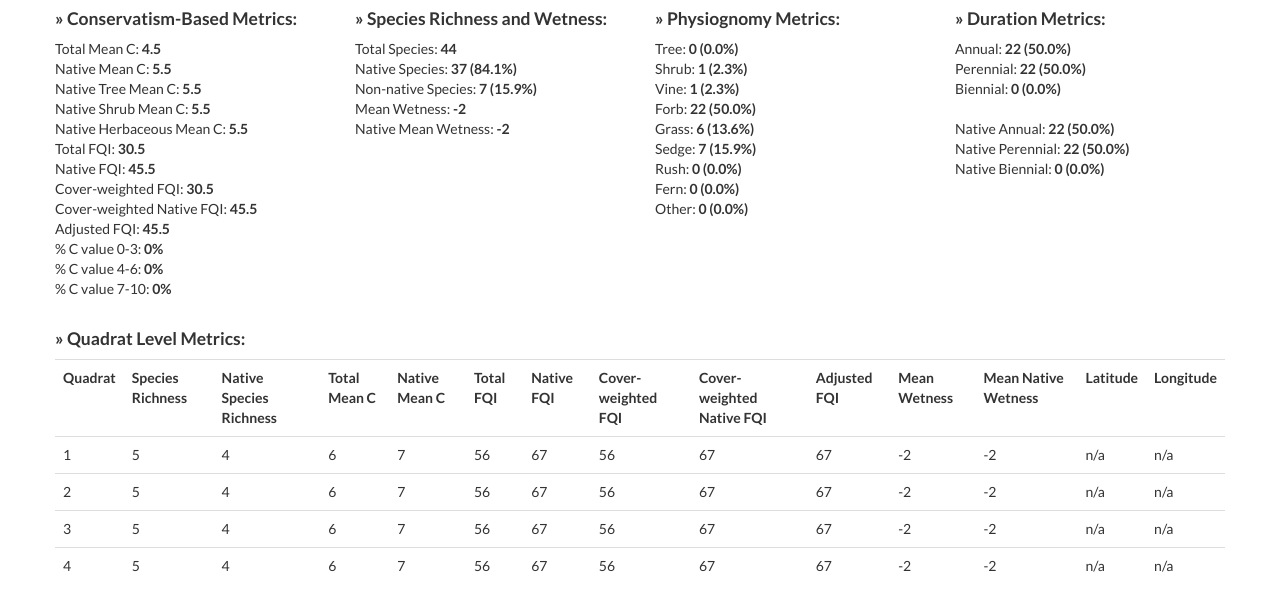
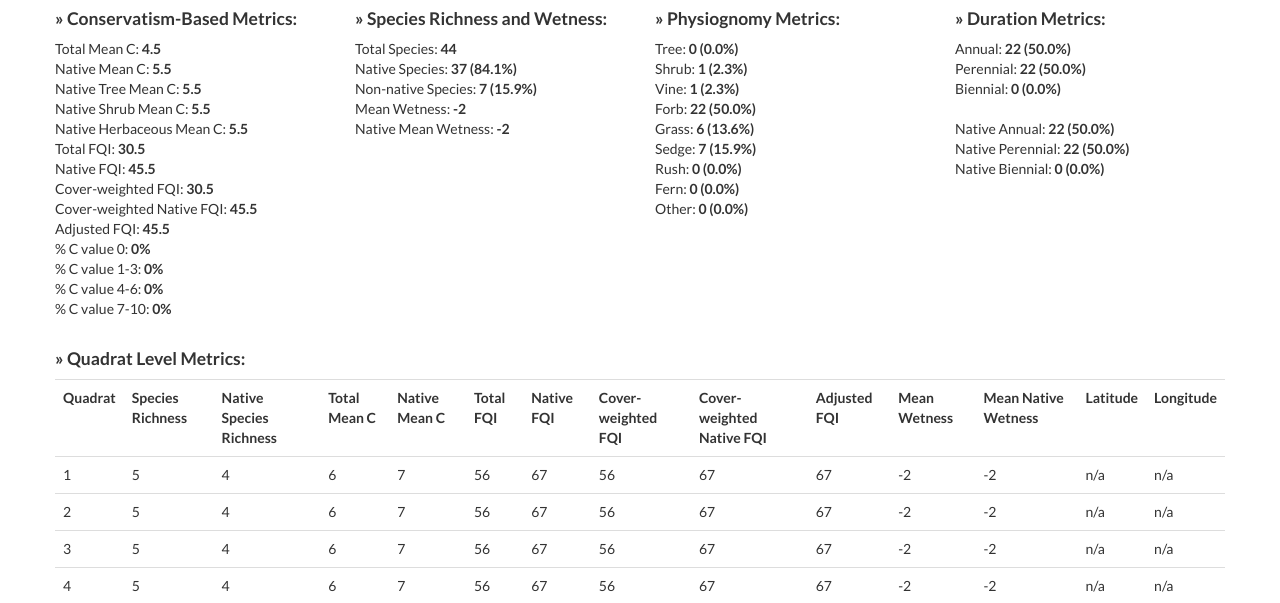
Before and after one commit to wf8/universalFQA, a PHP site: page /php/view_transect.php in a window 1280 px wide. Shown: the part 646-1249 px from the top of the page. Run offline with PHP 8.4, Linux system fonts and the light colour scheme; the visitor is signed in with stand-in values (Sample User, id 1).

Commit message:
changed wireframes to show different %C value catagories

```diff
--- a/php/view_inventory.php
+++ b/php/view_inventory.php
@@ -116,7 +116,8 @@ if (!$db_selected)
 					Total FQI: <strong>30.5</strong><br>
 					Native FQI: <strong>45.5</strong><br>
 					Adjusted FQI: <strong>45.5</strong><br>
-					% C value 0-3:  <strong>0%</strong><br>
+					% C value 0:  <strong>0%</strong><br>
+					% C value 1-3:  <strong>0%</strong><br>
 					% C value 4-6:  <strong>0%</strong><br>
 					% C value 7-10:  <strong>0%</strong><br>
 				</div>
--- a/php/view_public_inventory.php
+++ b/php/view_public_inventory.php
@@ -115,7 +115,8 @@ if (!$db_selected)
 					Total FQI: <strong>30.5</strong><br>
 					Native FQI: <strong>45.5</strong><br>
 					Adjusted FQI: <strong>45.5</strong><br>
-					% C value 0-3:  <strong>0%</strong><br>
+					% C value 0:  <strong>0%</strong><br>
+					% C value 1-3:  <strong>0%</strong><br>
 					% C value 4-6:  <strong>0%</strong><br>
 					% C value 7-10:  <strong>0%</strong><br>
 				</div>
--- a/php/view_public_transect.php
+++ b/php/view_public_transect.php
@@ -117,7 +117,8 @@ if (!$db_selected)
 					Cover-weighted FQI: <strong>30.5</strong><br>
 					Cover-weighted Native FQI: <strong>45.5</strong><br>
 					Adjusted FQI: <strong>45.5</strong><br>
-					% C value 0-3:  <strong>0%</strong><br>
+					% C value 0:  <strong>0%</strong><br>
+					% C value 1-3:  <strong>0%</strong><br>
 					% C value 4-6:  <strong>0%</strong><br>
 					% C value 7-10:  <strong>0%</strong><br>
 				</div>
--- a/php/view_transect.php
+++ b/php/view_transect.php
@@ -118,7 +118,8 @@ if (!$db_selected)
 					Cover-weighted FQI: <strong>30.5</strong><br>
 					Cover-weighted Native FQI: <strong>45.5</strong><br>
 					Adjusted FQI: <strong>45.5</strong><br>
-					% C value 0-3:  <strong>0%</strong><br>
+					% C value 0:  <strong>0%</strong><br>
+					% C value 1-3:  <strong>0%</strong><br>
 					% C value 4-6:  <strong>0%</strong><br>
 					% C value 7-10:  <strong>0%</strong><br>
 				</div>
```
